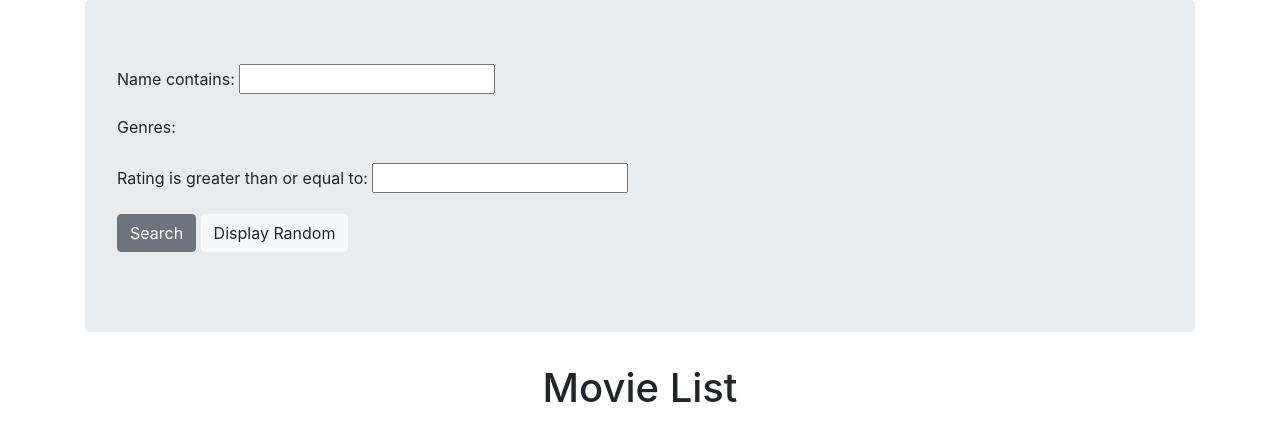
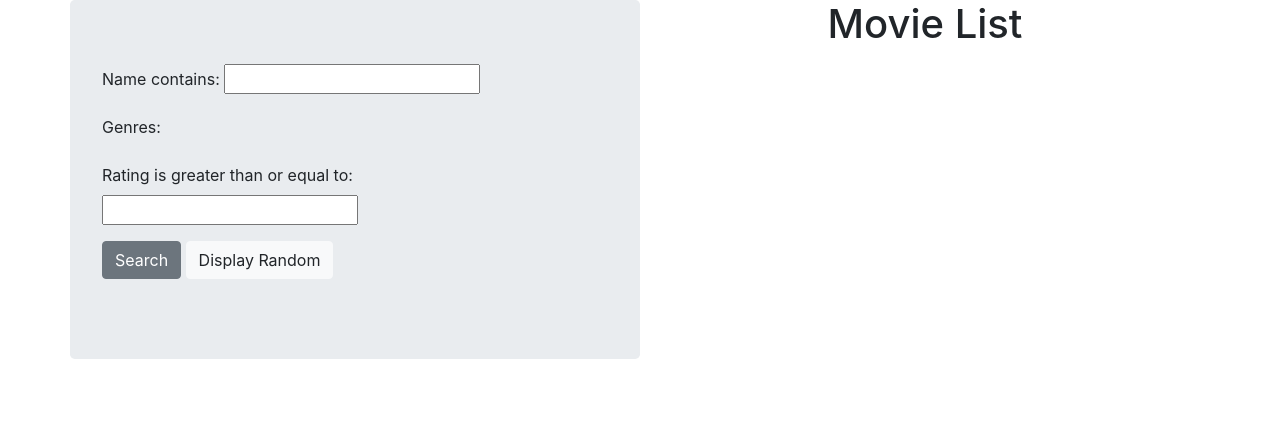
Before and after one commit to bwopez/cult_classics, a Django app: page / in a window 1280 px wide. Shown: the top 441 px of the page. Run offline with Django 3.2, Linux system fonts and the light colour scheme; data that the repository does not hold is empty; some libraries are stand-ins or nearby versions.

Commit message:
Changed the template for movie_list just a little bit.

```diff
--- a/src/films/templates/films/movie_list.html
+++ b/src/films/templates/films/movie_list.html
@@ -2,17 +2,19 @@
 {% load staticfiles %}
 
 {% block body_block %}
-<div class="jumbotron">
+    <div class="row">
+        <div class="jumbotron col-md-6">
             <form method="GET" action="{% url 'movies:search' %}">
                 {{ filter.form.as_p }}
                 <button class="btn btn-secondary" type="submit">Search</button>
                 <input class="btn btn-light" type="button" onclick="display_random()" value="Display Random" />
             </form>
 
-    <h2 id="random_movie_heading" style="display: none;">Random Movie</h2>
-    <p id="random_title"></p>
+            <h2 id="random_movie_heading" style="display: none;" class="text-center">Random Movie</h2>
+            <p id="random_title" class="text-center"></p>
         </div>
 
+        <div class="col-md-6">
         <h1 class="text-center">Movie List</h1>
         <div class="row">
         {% for movie in filter.qs %}
@@ -34,6 +36,8 @@
             {% endif %}
         {% endfor %}
         </div>
+        </div>
+    </div>
 
     <script src="{% static "js/random_title.js" %}"></script>
 
```
Lines whose indentation alone changed are shown as unchanged.
